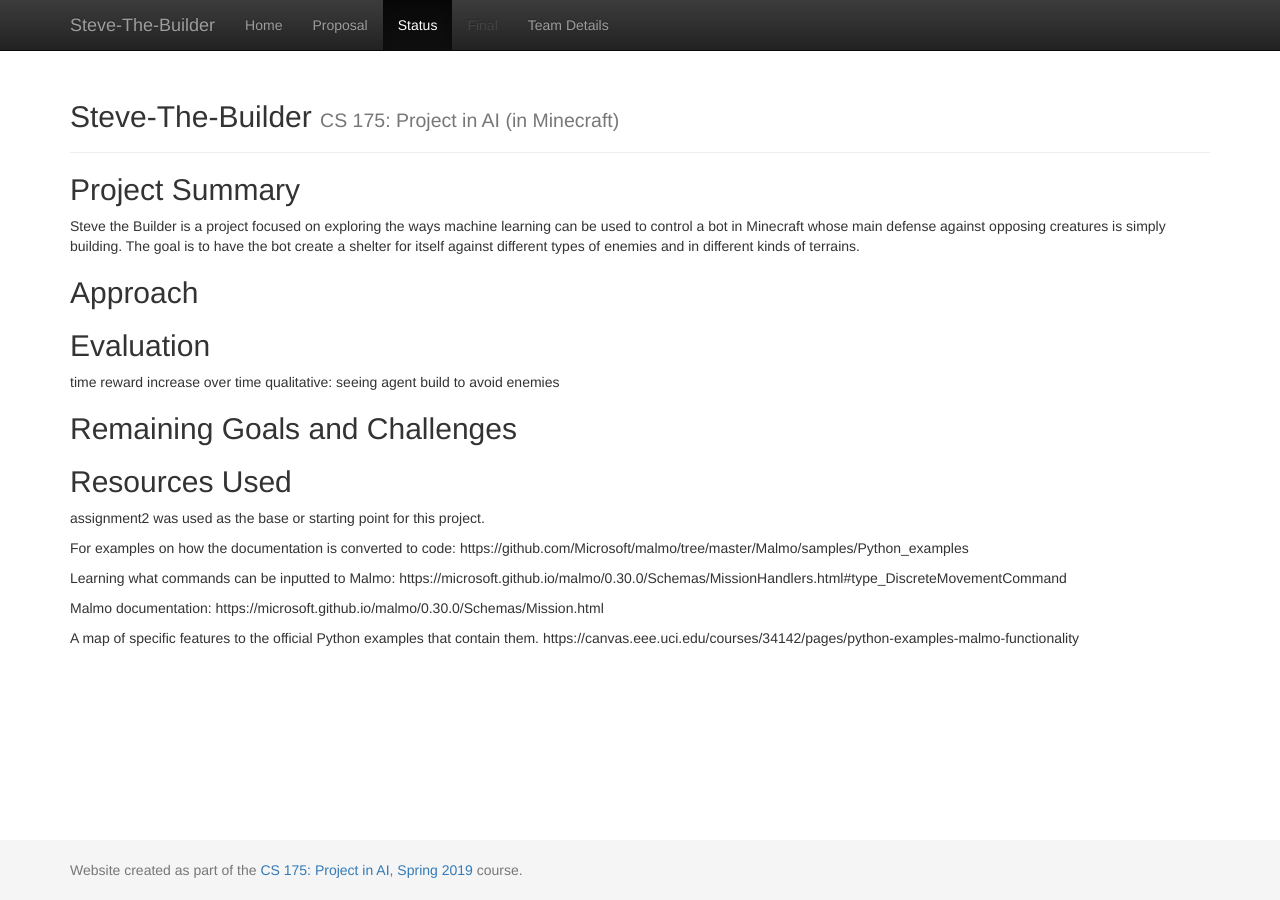
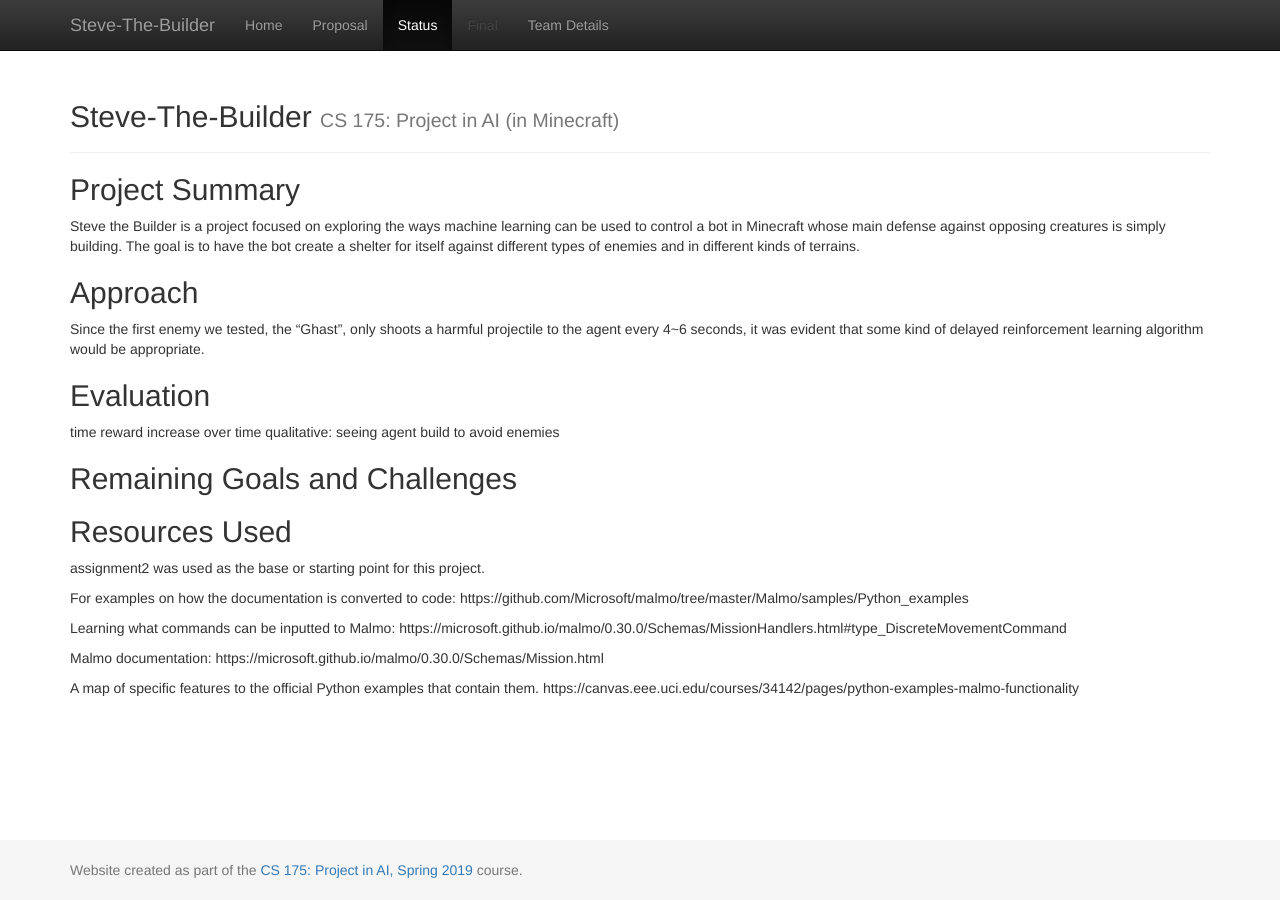
Before and after one commit to Timmichi/Steve-The-Builder, a Jekyll site: the page built from docs/status.md, in a window 1280 px wide. Built offline with Jekyll 4.4.1, drawn with Linux system fonts in a browser that asks for light colours.

Commit message:
status doc approach section start

```diff
--- a/docs/status.md
+++ b/docs/status.md
@@ -6,7 +6,7 @@ title: Status
 Steve the Builder is a project focused on exploring the ways machine learning can be used to control a bot in Minecraft whose main defense against opposing creatures is simply building. The goal is to have the bot create a shelter for itself against different types of enemies and in different kinds of terrains.
 
 ## Approach
-
+Since the first enemy we tested, the "Ghast", only shoots a harmful projectile to the agent every 4~6 seconds, it was evident that some kind of delayed reinforcement learning algorithm would be appropriate.
 ## Evaluation
 time reward increase over time
 qualitative: seeing agent build to avoid enemies
```
